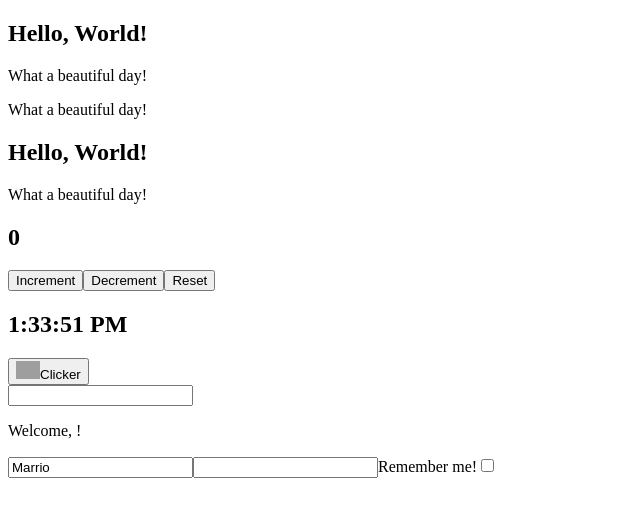
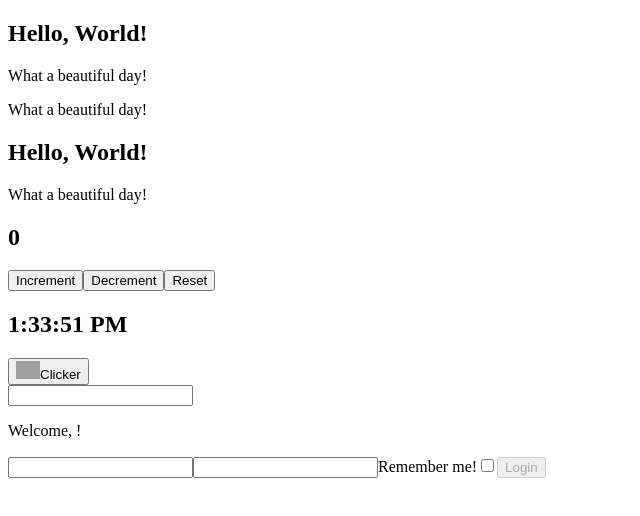
Before and after one commit to Eno-Mario/react, a React (Vite) app: page / in a window 1280 px wide. Shown: the top 516 px of the page, without its empty margins (0-640 px from the left). Built offline with nearby package versions, Linux system fonts and the light colour scheme; grey boxes are pictures that could not be loaded.

Commit message:
soluzione

```diff
--- a/src/App.jsx
+++ b/src/App.jsx
@@ -16,6 +16,10 @@ function App() {
     alert(`Current time is:${time.toLocaleTimeString()}`)
   }
 
+  function onLogin(data) {
+    console.log('Login data:', data)
+  }
+
   return (
     <div>
       <Hello />
@@ -25,7 +29,7 @@ function App() {
       <Clock/>
       <MouseClicker/>
       <InteractiveWelcome/>
-      <Login/>
+      <Login func={onLogin}/>
     </div>
   );
 }
--- a/src/Login.jsx
+++ b/src/Login.jsx
@@ -1,9 +1,9 @@
 import React from 'react'
 import { useState } from 'react'
 
-export default function Login() {
+export default function Login({func}) {
     const [data, setData] = useState({
-        username: 'Marrio',
+        username: '',
         password: '',
         save: false
     })
@@ -22,12 +22,18 @@ export default function Login() {
         })
     }
 
+    function handleLogin() {
+        const loginData = JSON.stringify(data);
+        func(loginData)
+    }
+
   return (
     <div>
         <input name="username" type="text" value={data.username} onChange={handleInput} />
         <input name="password" type="password" value={data.password} onChange={handleInput} />
         <label htmlFor="save">Remember me!</label>
         <input name="save" type="checkbox" checked={data.save} onChange={handleInput} />
+        <button disabled={!data.username || !data.password} onClick={handleLogin}>Login</button>
     </div>
   )
 }
```
Also changed, not shown: 1 other file (tests, documents, lock files or other folders).
